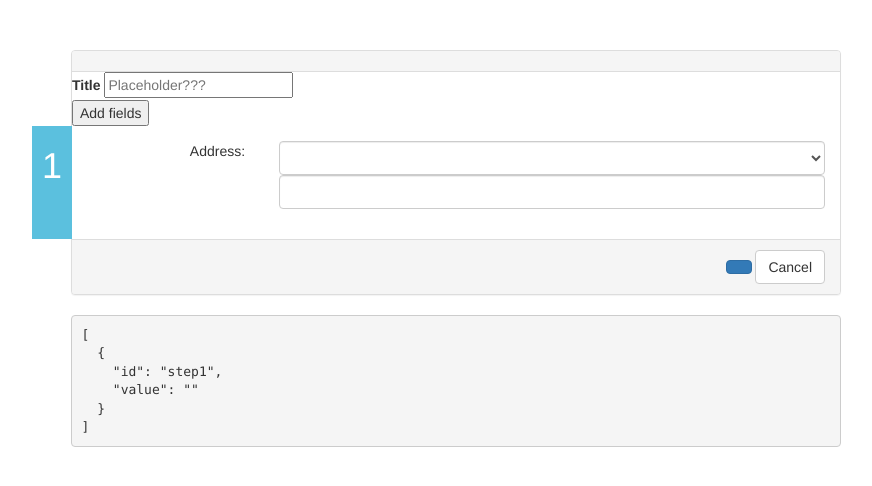
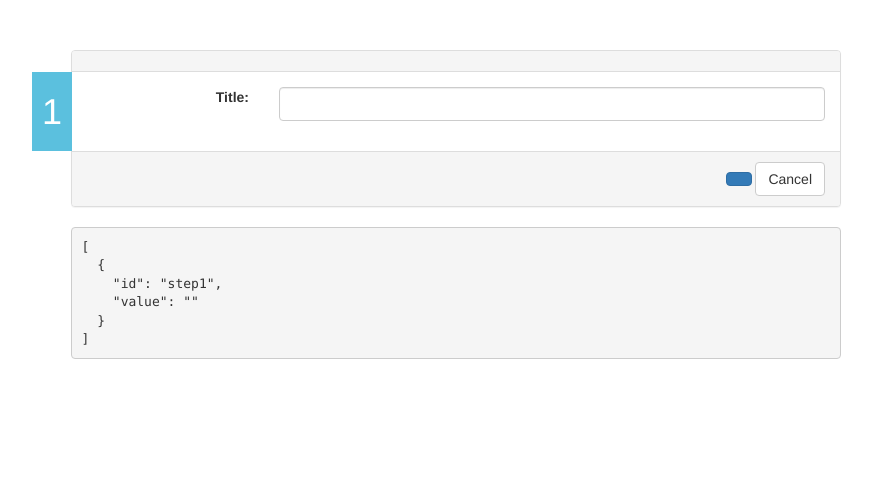
Before and after one commit to madkraft/wizzard, a website: page index.html in a window 1280 px wide. Shown: the whole page, without its empty margins (184-1056 px from the left). Drawn offline with nearby package versions, Linux system fonts and the light colour scheme.

Commit message:
dynamically adding multiple form fiels

```diff
--- a/index.html
+++ b/index.html
@@ -14,40 +14,21 @@
             <div class="panel-heading">
             </div>
 
-            <fieldset  data-ng-repeat="choice in ctrl.choices">
-                <label>Title</label>
-                <input type="text" ng-model="choice.value" name="" placeholder="Placeholder???">
-            </fieldset>
-            <button class="addfields" ng-click="ctrl.addNewChoice()">Add fields</button>
-
-
-            <div class="panel-body">
+            <div class="panel-body" ng-repeat="choice in ctrl.choices">
                 <div class="step"><h1>1</h1></div>
                 <div class="form-group">
                     <div class="row">
                         <div class="col-sm-3 align-label">
-                            {{customerInfo.name}} Address: {{customerInfo.address}}
                             <label class="control-label">
-                                {{title}}
+                                Title:
                             </label>
                         </div>
                         <div class="col-sm-9">
-                            <select
-                                class="form-control"
-                                ng-options="field as field for field in field.choices"
-                                ng-model="field.value">
-                            </select>
-                            <input type="text" class="form-control" ng-model="field.value">
+                            <input type="text" class="form-control" ng-model="choice.value">
                         </div>
                     </div>
                 </div>
             </div>
-
-
-
-
-
-
 
             <div class="panel-footer clearfix">
                 <div ng-include="'./src/templates/footer.html'"></div>
--- a/src/templates/footer.html
+++ b/src/templates/footer.html
@@ -1,9 +1,4 @@
 <div class="pull-right">
-    <button
-        class="btn btn-primary"
-        append-next
-        ng-click="ctrl.handleNext()">
-            {{ctrl.getNextLabel()}}
-    </button>
+    <button class="btn btn-primary" ng-click="ctrl.addNewChoice()">{{ctrl.getNextLabel()}}</button>
     <button class="btn btn-default" ng-click="ctrl.cancel()">Cancel</button>
 </div>
```
